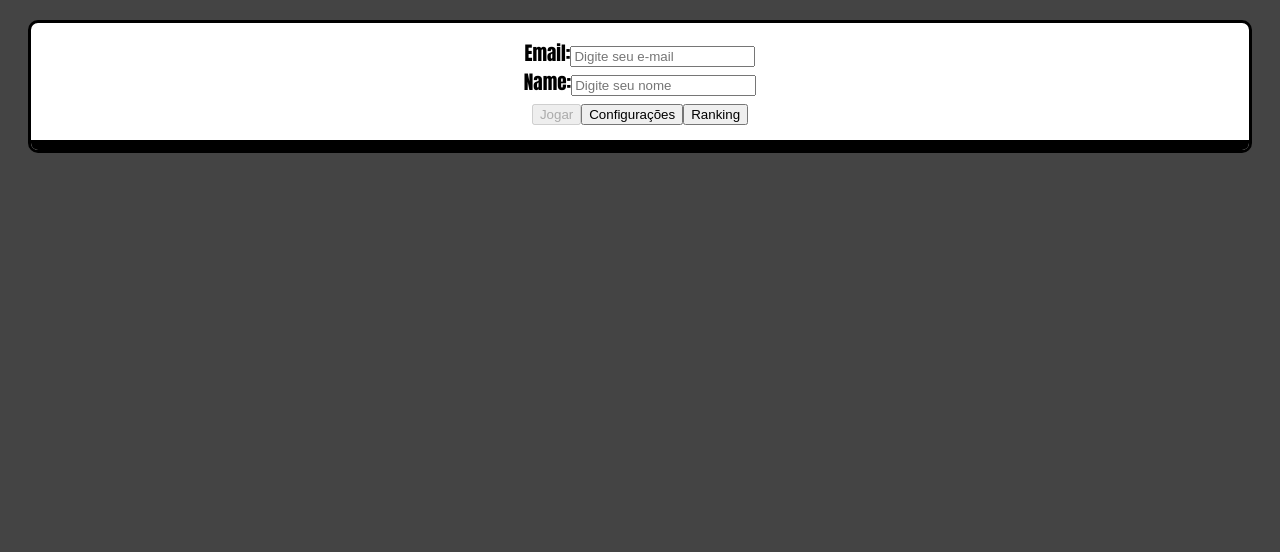
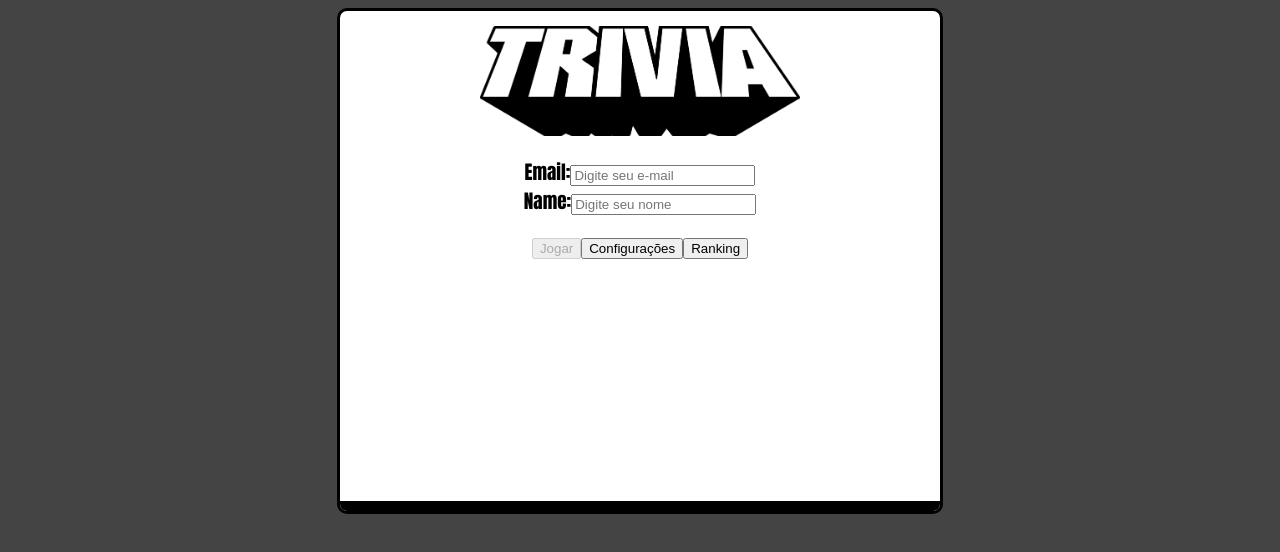
Before and after one commit to tryber/sd-05-project-trivia-react-redux-9, a React (Create React App) app: page / in a window 1280 px wide. Shown: the top 552 px of the page. Built offline with nearby package versions, Linux system fonts and the light colour scheme; no server answers.

Commit message:
updating

```diff
--- a/src/App.js
+++ b/src/App.js
@@ -5,8 +5,6 @@ import GamePage from './pages/GamePage';
 import SettingsPage from './pages/SettingsPage';
 import RankingPage from './pages/RankingPage';
 import FeedbackPage from './pages/FeedbackPage';
-// import './App.css';
-// import logo from './trivia.png';
 
 class App extends Component {
   render() {
--- a/src/components/Quizz.js
+++ b/src/components/Quizz.js
@@ -13,7 +13,7 @@ class Quizz extends Component {
       (counter < 5) ? (
         <div>
           <p data-testid="question-category">
-            <strong>Category:</strong>
+            <strong>Category: </strong>
             {aux.gameData[shuffle[counter]].category}
           </p>
           <p data-testid="question-text">
--- a/src/layouts/Card.css
+++ b/src/layouts/Card.css
@@ -5,9 +5,11 @@
   display: flex;
   flex: 1;
   flex-direction: column;
-  margin: 20px;
+  height: 500px;
+  margin: auto;
   min-width: 300px;
   overflow: hidden;
+  width: 600px
 }
 
 .Card .Conteudo {
--- a/src/pages/HomePage.js
+++ b/src/pages/HomePage.js
@@ -4,12 +4,14 @@ import { Link } from 'react-router-dom';
 import PropTypes from 'prop-types';
 import CryptoJs from 'crypto-js';
 import Card from '../layouts/Card';
+
 import { requestAPI, requestQuestions } from '../services';
 import {
   setStatus, setToken, setHash, randomIndex,
   getQuestions,
 } from '../actions';
 import RankingBtn from '../components/RankingBtn';
+import logo from '../trivia.png';
 
 class HomePage extends Component {
   constructor(props) {
@@ -22,6 +24,8 @@ class HomePage extends Component {
     this.getEmail = this.getEmail.bind(this);
     this.getName = this.getName.bind(this);
     this.durstenfeld = this.durstenfeld.bind(this);
+    this.buttonPlay = this.buttonPlay.bind(this);
+    this.buttonSettings = this.buttonSettings.bind(this);
   }
 
   componentDidMount() {
@@ -99,16 +103,10 @@ class HomePage extends Component {
     this.getGravatar();
   }
 
-  render() {
+  buttonPlay() {
     const { durstenfeldShuffle } = this.props;
     const aux = [0, 1, 2, 3, 4];
     return (
-      <Card>
-        <form>
-          {this.getEmail()}
-          <br />
-          {this.getName()}
-          <br />
       <Link to="/game">
         <button
           data-testid="btn-play"
@@ -119,10 +117,34 @@ class HomePage extends Component {
           Jogar
         </button>
       </Link>
+    );
+  }
+
+  buttonSettings() {
+    return (
       <Link to="/settings">
         <button data-testid="btn-settings" type="button"> Configurações </button>
       </Link>
+    );
+  }
+
+  render() {
+    return (
+      <Card>
+        <form>
+          <div>
+            <img src={logo} alt="trivia" style={{ width: '320px' }} />
+          </div>
+          <div className="Conteudo">
+            {this.getEmail()}
+            <br />
+            {this.getName()}
+          </div>
+          <div>
+            {this.buttonPlay()}
+            {this.buttonSettings()}
             <RankingBtn />
+          </div>
         </form>
       </Card>
     );
```
Lines whose indentation alone changed are shown as unchanged.
